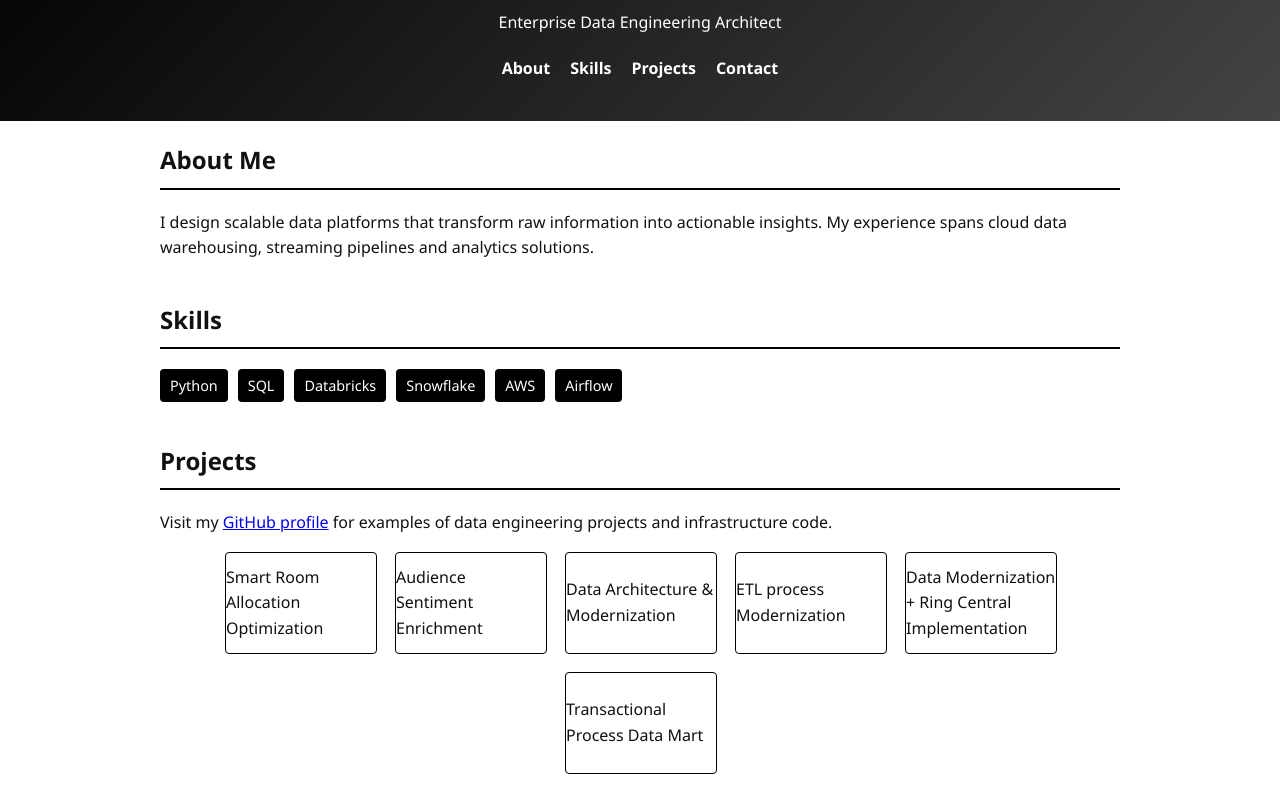
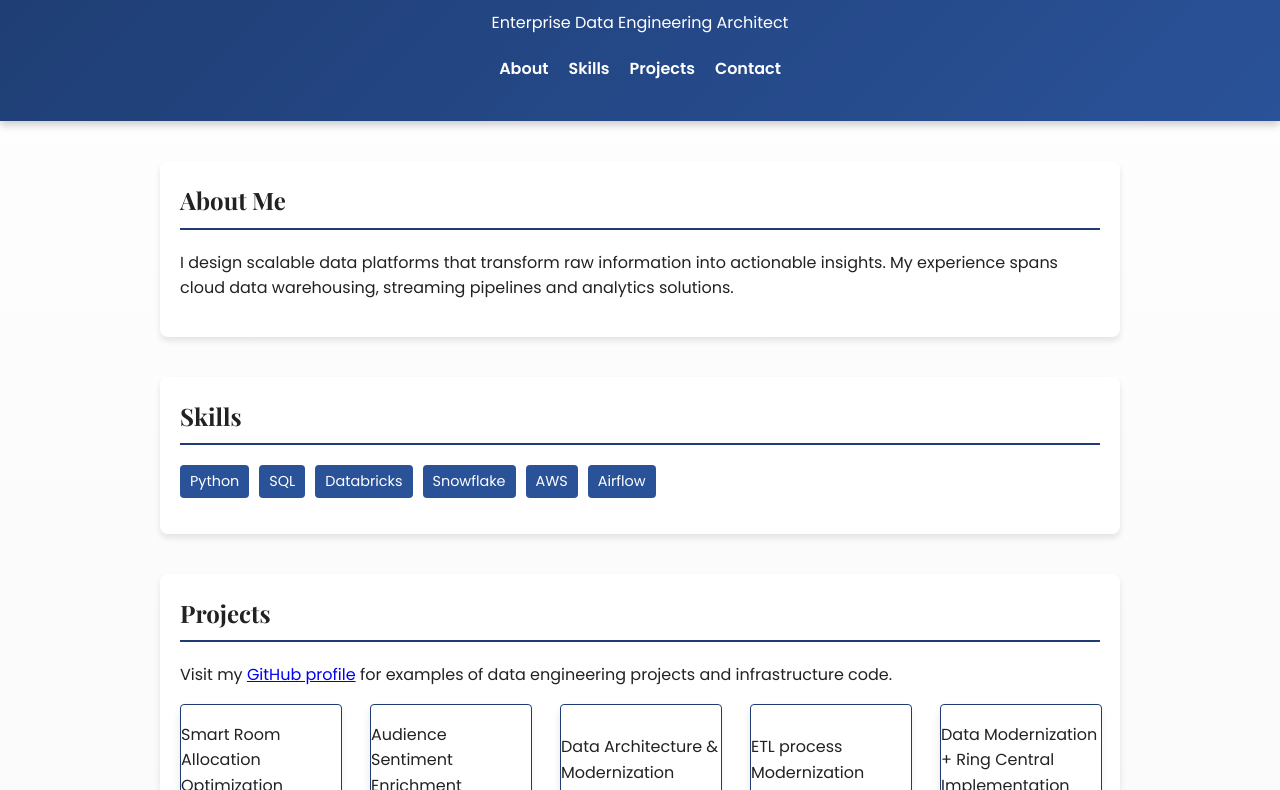
Before and after one commit to techlock77/niteshcse77.github.io, a plain HTML site: page index.html in a window 1280 px wide. Shown: the part 124-914 px from the top of the page. Drawn offline with nearby package versions, Linux system fonts and the light colour scheme.

Commit message:
Enhance site design with glossy style

```diff
--- a/index.html
+++ b/index.html
@@ -4,6 +4,7 @@
   <meta charset="UTF-8">
   <meta name="viewport" content="width=device-width, initial-scale=1.0">
   <title>Nitesh's Data Engineering Portfolio</title>
+  <link href="https://fonts.googleapis.com/css2?family=Poppins:wght@300;400;600&family=Playfair+Display:wght@700&display=swap" rel="stylesheet">
   <link rel="stylesheet" href="styles/site.css">
 </head>
 <body>
--- a/styles/site.css
+++ b/styles/site.css
@@ -1,23 +1,30 @@
 :root {
-  --primary: #000;
-  --secondary: #222;
-  --background: #fff;
-  --text: #111;
+  --primary: #1e3c72;
+  --primary-light: #2a5298;
+  --secondary: #111;
+  --background: #f5f5f5;
+  --text: #222;
 }
 
 body {
-  font-family: 'Segoe UI', Tahoma, Geneva, Verdana, sans-serif;
+  font-family: 'Poppins', Arial, sans-serif;
   margin: 0;
   line-height: 1.6;
   color: var(--text);
-  background: var(--background);
+  background: linear-gradient(#fff, var(--background));
 }
 
 header {
-  background: linear-gradient(135deg, #000, #444);
+  background: linear-gradient(135deg, var(--primary), var(--primary-light));
   color: #fff;
   padding: 40px 20px;
   text-align: center;
+  box-shadow: 0 4px 8px rgba(0, 0, 0, 0.2);
+}
+
+header h1,
+section h2 {
+  font-family: 'Playfair Display', serif;
 }
 
 nav ul {
@@ -34,20 +41,26 @@ nav a {
   color: #fff;
   text-decoration: none;
   font-weight: 600;
+  transition: color 0.3s;
 }
 
 nav a:hover {
+  color: var(--primary-light);
   text-decoration: underline;
 }
 
 .container {
   max-width: 960px;
   margin: auto;
-  padding: 20px;
+  padding: 40px 20px;
 }
 
 section {
   margin-bottom: 40px;
+  background: #fff;
+  padding: 20px;
+  border-radius: 8px;
+  box-shadow: 0 4px 6px rgba(0, 0, 0, 0.1);
 }
 
 section h2 {
@@ -65,7 +78,7 @@ section h2 {
 }
 
 .skills-list li {
-  background: var(--primary);
+  background: var(--primary-light);
   color: #fff;
   padding: 5px 10px;
   border-radius: 4px;
@@ -73,7 +86,7 @@ section h2 {
 }
 
 footer {
-  background: var(--secondary);
+  background: linear-gradient(135deg, var(--secondary), #000);
   color: #fff;
   text-align: center;
   padding: 20px;
@@ -90,14 +103,14 @@ footer {
 .project-grid {
   display: flex;
   flex-wrap: wrap;
-  gap: 20px;
+  gap: 30px;
   justify-content: center;
 }
 
 .client-tile,
 .project-tile {
-  width: 150px;
-  height: 100px;
+  width: 160px;
+  height: 110px;
   perspective: 600px;
 }
 
@@ -108,6 +121,9 @@ footer {
   height: 100%;
   transform-style: preserve-3d;
   transition: transform 0.6s;
+  box-shadow: 0 4px 8px rgba(0, 0, 0, 0.1);
+  border-radius: 8px;
+  cursor: pointer;
 }
 
 .client-tile .tile-front,
@@ -131,7 +147,7 @@ footer {
 .client-tile .tile-back,
 .project-tile .tile-back {
   transform: rotateY(180deg);
-  background: var(--primary);
+  background: linear-gradient(135deg, var(--primary), var(--primary-light));
   color: #fff;
 }
 .client-tile.flip .tile-inner,
```
